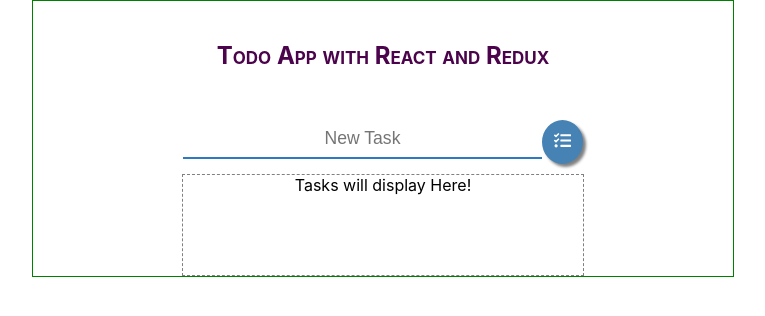
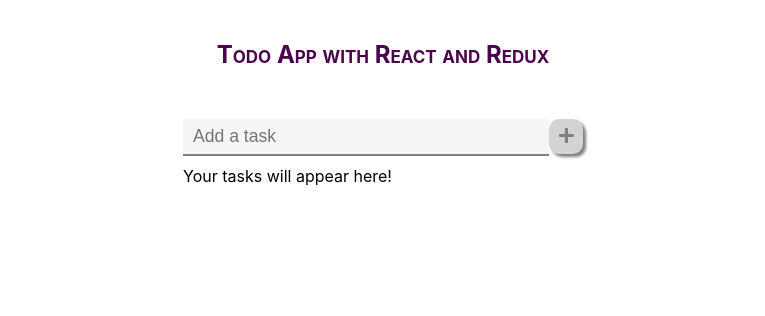
Before and after one commit to effiong-jr/Todo-App-with-React-and-Redux, a React (Create React App) app: page / in a window 1280 px wide. Shown: the top 316 px of the page, without its empty margins (257-1022 px from the left). Built offline with nearby package versions, Linux system fonts and the light colour scheme.

Commit message:
Abstracted buttons to its own component

```diff
--- a/src/App.css
+++ b/src/App.css
@@ -3,7 +3,6 @@
   text-align: center;
   max-width: 700px;
   margin: auto;
-  border: 1px solid green;
 }
 
 #title {
@@ -40,31 +39,50 @@
 #inputForm input {
   height: 35px;
   width: 100%;
-  border: 2px solid rgb(46, 122, 192);
+  border: 2px solid gray;
   border-top: 0;
   border-right: 0;
   border-left: 0;
-  text-align: center;
+  padding: 0 10px;
+  text-align: left;
   font-size: 1.1rem;
+  background-color:whitesmoke;
+
+}
+
+#inputForm input:focus {
+  background-color: white;
+  border-bottom-color: green;
 }
 
 #inputForm {
   padding: 10px 0;
 }
+
 #addBtn {
-  border: 2px solid steelblue;
-  border-radius: 50%;
+  border-radius: 30%;
+  /* border-top-right-radius: 5px;
+  border-bottom-right-radius: 5px; */
+  border: none;
   font-size: 17px;
-  padding: 10px;
+  height: 35px;
+  width: 37px;
   background-color: steelblue;
   color: white;
   box-shadow: 3px 3px 3px gray;
 }
+
+#addBtn:disabled {
+  background-color: lightgray;
+  color: gray;
+}
+
 #display {
   margin: auto;
   max-width: 400px;
   min-height: 100px;
-  border: 1px dashed gray;
+  text-align: left;
+  padding: 0 10px;
 }
 
 .todoItem {
@@ -72,6 +90,13 @@
   grid-template-columns: 80% 20%;
   list-style-type: none;
   margin: 0;
-  padding: 5px 0;
-  align-content: space-between;
+  padding: 5px;
+  border-bottom: 1px solid gray;
+  font-family: 'Lucida Sans', 'Lucida Sans Regular', 'Lucida Grande', 'Lucida Sans Unicode', Geneva, Verdana, sans-serif;
+
 }
+
+.todoItem span {
+  max-width: 100%;
+  word-wrap: break-word;
+}
--- a/src/App.js
+++ b/src/App.js
@@ -1,7 +1,15 @@
 import React, {Component} from 'react';
 import {FontAwesomeIcon} from '@fortawesome/react-fontawesome';
-import { faTasks} from '@fortawesome/free-solid-svg-icons';
+import {
+  faPlus,
+  faCheckCircle,
+  faTrashAlt,
+  faUndo,
+  faCheck,
+} from '@fortawesome/free-solid-svg-icons';
 import './App.css';
+
+
 
 class App extends Component {
   constructor(props) {
@@ -15,13 +23,14 @@
 
     this.handleChange = this.handleChange.bind(this);
     this.handleSubmit = this.handleSubmit.bind(this);
-    this.markAsDone = this.markAsDone.bind(this);
+    this.toggleCompleted = this.toggleCompleted.bind(this);
+    this.handleDelete = this.handleDelete.bind(this);
   }
 
   handleChange(event) {
     this.setState({
       input: event.target.value,
-    })
+    });
   }
 
   handleSubmit( event ) {
@@ -42,35 +51,57 @@
         id: id + 1,
         input: "",
       })
-    } else {
-      alert("You cannot add an empty task!!!");
     }
 
     event.preventDefault();
   }
 
-  markAsDone(id) {
+  toggleCompleted(id) {
     const {todoList} = this.state;
-    let doneTask = todoList.filter( todo => todo.id === id)[0];
-    let updatedList = Object.assign(
-      [],
-      todoList, doneTask.completed = !doneTask.completed,
-    )
 
-    this.setState({ todoList: updatedList});
+    const getTodo = todoList.filter(todo => todo.id === id)[0];
+    getTodo.completed = !getTodo.completed;
+
+    const updatedList = todoList.map( todo => {
+      return todo.id === getTodo.id ? getTodo : todo;
+    });
+
+    this.setState({todoList: updatedList});
+  }
+
+  handleDelete(id) {
+
+
   }
 
   render() {
-    const { input, todoList } = this.state;
+    const { input, todoList, } = this.state;
+
     const displayTodos = todoList.map( todo => {
+      const deleteBtn = <Button
+                          handleClick={()=>this.handleDelete(todo.id)}
+                          className="deleteBtn"
+                          icon={faTrashAlt}
+                        />
+
       if(todo.completed) {
         return (
           <div key={todo.id} >
             <li  className="todoItem">
-              <span><del>{todo.text}</del></span>
-              <button onClick={()=>this.markAsDone(todo.id)} >Completed</button>
+              <span>
+                <FontAwesomeIcon icon={faCheck} />
+                <del>{todo.text}</del></span>
+
+              <div>
+                <Button
+                  handleClick={()=>this.toggleCompleted(todo.id)}
+                  icon={faUndo}
+                  className="undoBtn"
+                />
+
+                {deleteBtn}
+              </div>
             </li>
-            <hr />
 
           </div>
         )
@@ -79,16 +110,26 @@
           <div key={todo.id}>
             <li  className="todoItem">
               <span>{todo.text}</span>
-              <button onClick={()=>this.markAsDone(todo.id)} >Mark As Done</button>
+              <div>
+                <Button
+                  handleClick={()=>this.toggleCompleted(todo.id)}
+                   icon={faCheckCircle}
+                   className="markBtn"
+                />
+
+                {deleteBtn}
+              </div>
             </li>
-            <hr />
           </div>
 
         )
       }
     });
-    const output = displayTodos.length === 0 ?
-      <span id="default-text">Tasks will display Here!</span> : displayTodos
+
+    const output = displayTodos.length === 0
+      ? <span id="default-text">Your tasks will appear here!</span>
+      : displayTodos;
+
     return (
       <div className="App">
         <h2 id="title">Todo App with React and Redux</h2>
@@ -98,15 +139,18 @@
               <input
                 type="text"
                 value={input}
-                placeholder="New Task"
+                placeholder="Add a task"
                 onChange={this.handleChange}
               />
-              <button
+
+              {/* Using button Component */}
+              <Button
                 type="submit"
                 id="addBtn"
-              >
-                <FontAwesomeIcon icon={faTasks} />
-              </button>
+                disabled={input.length === 0 ? true : false}
+                icon={faPlus}
+              />
+
             </form>
           </div>
 
@@ -119,4 +163,19 @@
   }
 }
 
+
+function Button(props) {
+  return (
+    <button
+      onClick={props.handleClick}
+      type={props.type}
+      className={props.className}
+      id={props.id}
+      disabled={props.disabled}
+    >
+      <FontAwesomeIcon icon={props.icon} />
+    </button>
+  )
+}
+
 export default App;
```
